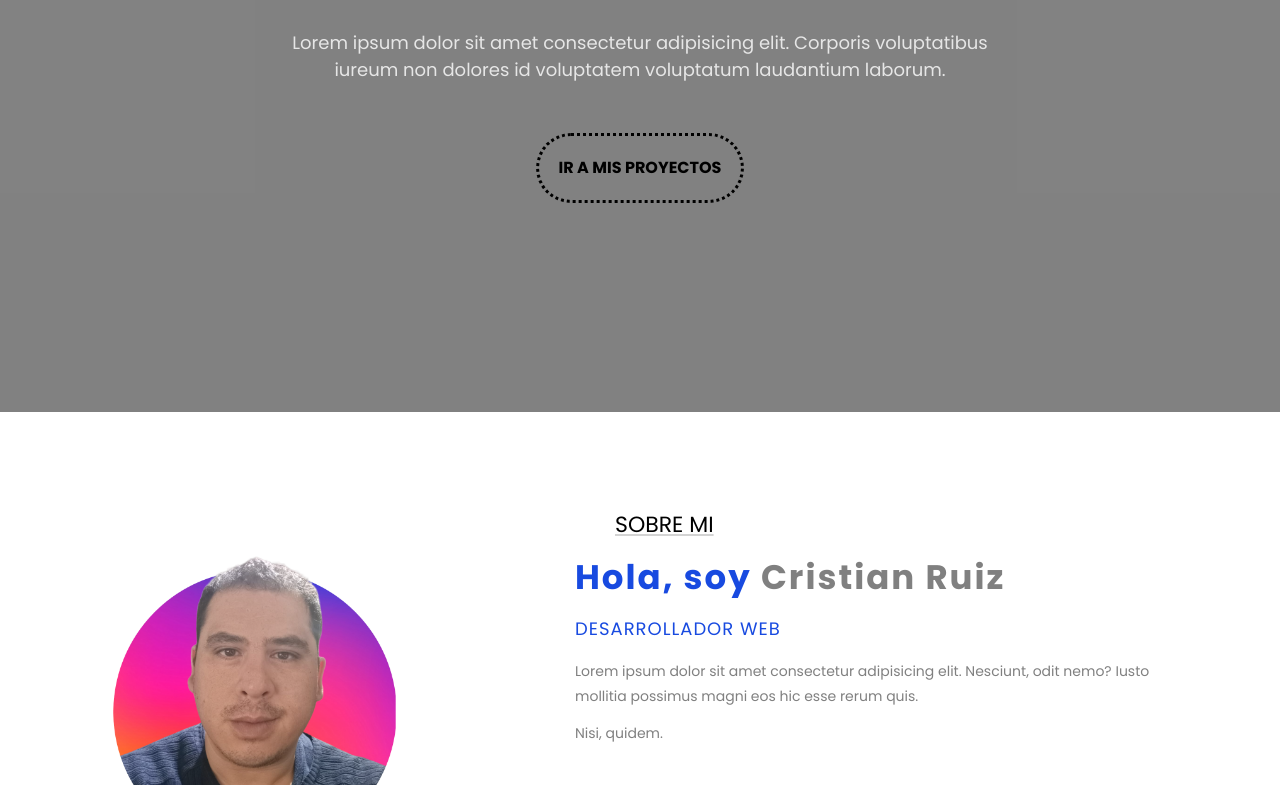
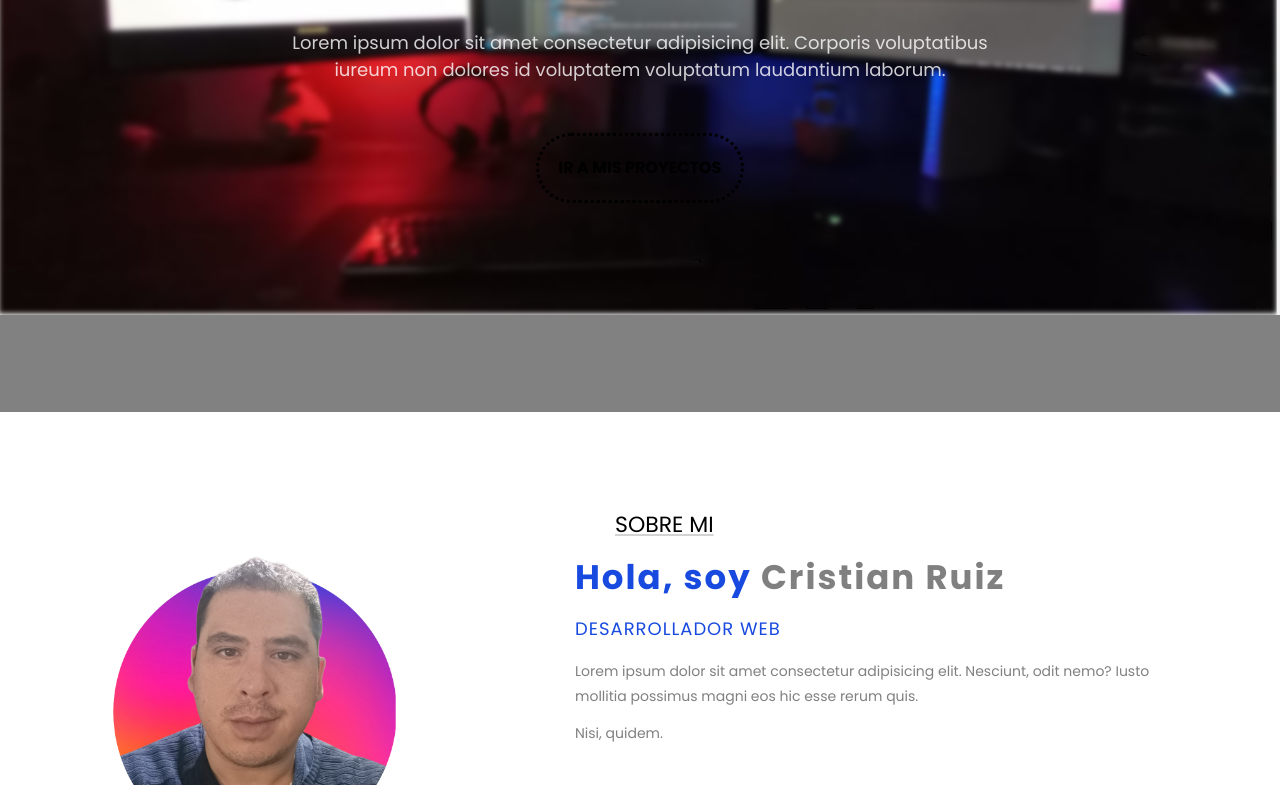
Before and after one commit to CJRUIZ-WEBDESIGN/PIXELAR.STUDIO, a plain HTML site: page index.html in a window 1280 px wide. Shown: the part 316-1101 px from the top of the page. Drawn offline with nearby package versions, Linux system fonts and the light colour scheme; some packages are replaced by stand-ins of ours; the site is published under a folder, as on GitHub Pages, so addresses that start at the root find nothing; a script that the page names is missing; some icons are missing.

Commit message:
Primera Version: Sitio en desarrollo, se incorporo bootstrap, FontAwesome, Jam-icons - SweetAlert2 - Poppins, falta incorporar JS y armar estructura SASS - Corregida la ruta de la imagen de incio - se arma estructura para Pharalax

```diff
--- a/styles.css
+++ b/styles.css
@@ -76,7 +76,7 @@ html {
 
 #inicio .contenido .presentacion {
     background: rgba(5, 5, 5, .5);
-    background-image: url(/images/FondoBlur.png);
+    background-image: url(./images/FondoBlur.png);
     background-position: center center;
     background-repeat: no-repeat;
     background-attachment: fixed;
@@ -471,7 +471,6 @@ button:active {
     box-shadow: 3px 3px 6px #777777, -3px -3px 6px #ffffff;
     cursor:pointer;
 }
-//SweetAlerts
 
 body.swal2-shown > [aria-hidden="true"] {
     transition: 0.05s filter;
```
